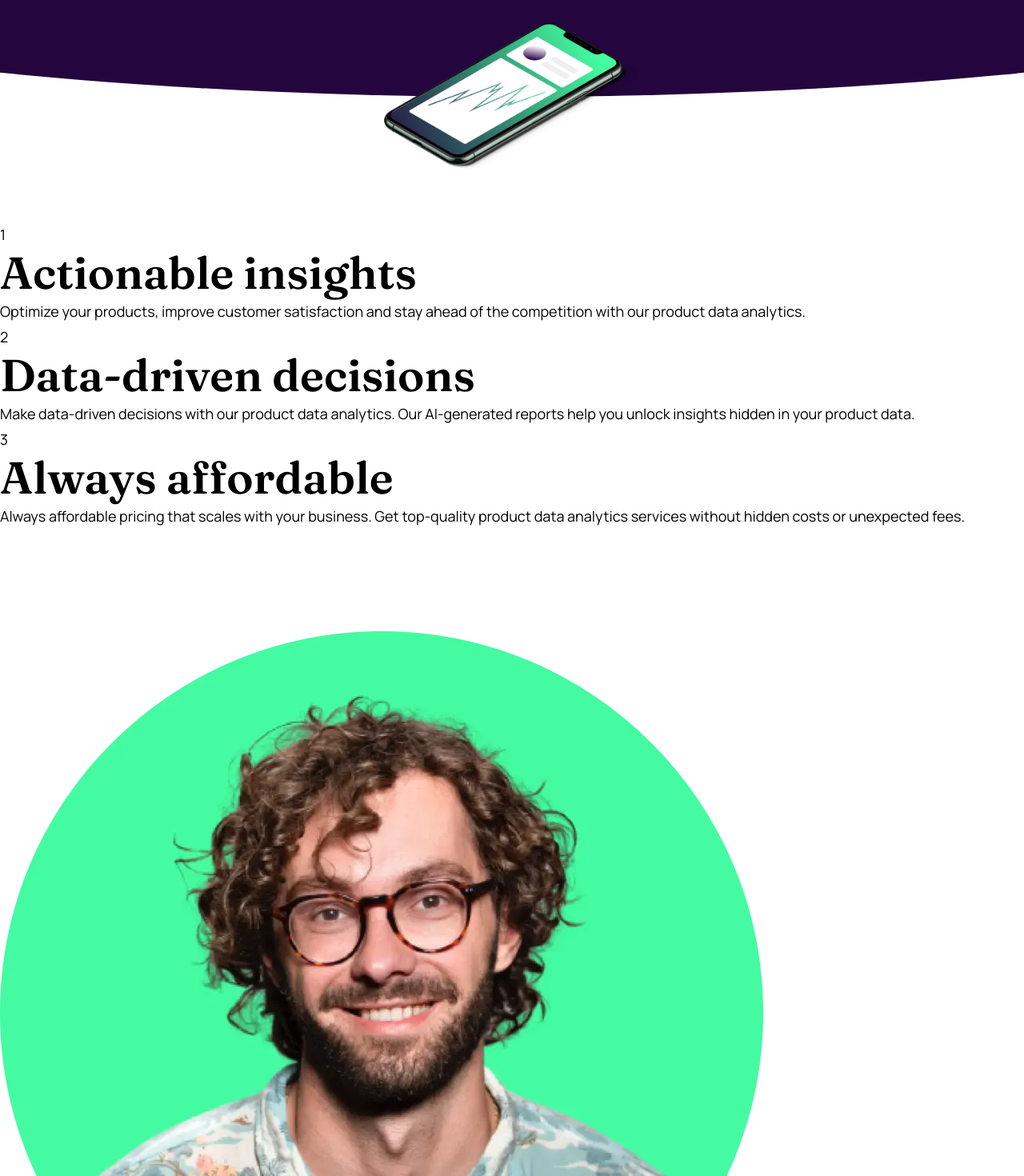
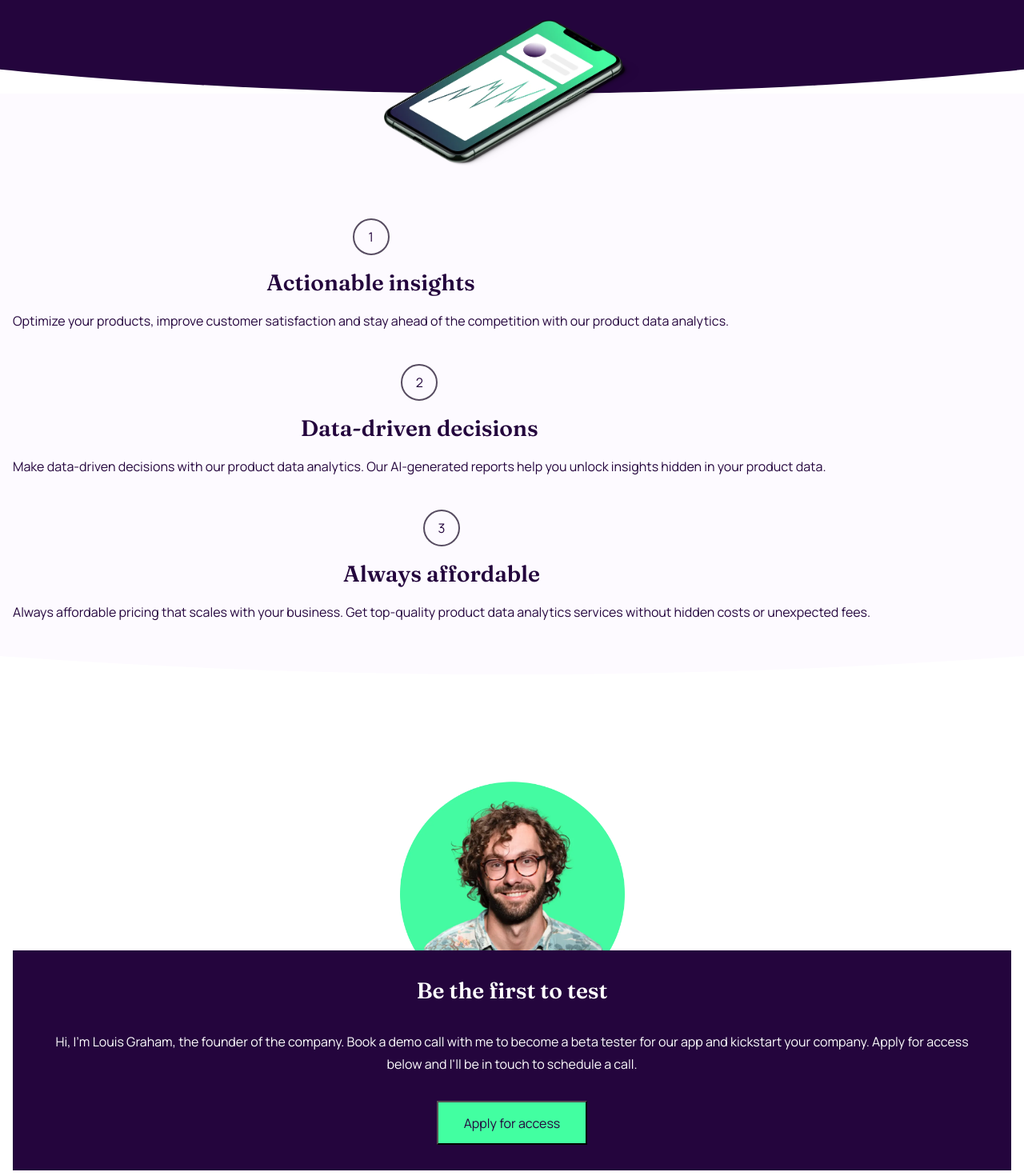
Before and after one commit to JayBrown92/workit-landing-page, a Next.js app: page / in a window 1280 px wide. Shown: the part 340-1810 px from the top of the page at 80% size. Built offline with nearby package versions, Linux system fonts and the light colour scheme.

Commit message:
features and about section complete

```diff
--- a/src/pages/index.tsx
+++ b/src/pages/index.tsx
@@ -50,47 +50,52 @@ export default function Home() {
         className="hero-image"
       />
       <section id="features-section" className="features">
-        <div>
-          <p>1</p>
+        <div className="container">
+          <div className="content">
+            <span>1</span>
             <h2>Actionable insights</h2>{" "}
             <p>
-            Optimize your products, improve customer satisfaction and stay ahead
-            of the competition with our product data analytics.
+              Optimize your products, improve customer satisfaction and stay
+              ahead of the competition with our product data analytics.
             </p>
           </div>
-        <div>
-          <p>2</p> <h2>Data-driven decisions</h2>{" "}
+          <div className="content">
+            <span>2</span> <h2>Data-driven decisions</h2>{" "}
             <p>
               {" "}
               Make data-driven decisions with our product data analytics. Our
-            AI-generated reports help you unlock insights hidden in your product
-            data.{" "}
+              AI-generated reports help you unlock insights hidden in your
+              product data.{" "}
             </p>
           </div>
-        <div>
-          <p>3</p>
+          <div className="content">
+            <span>3</span>
             <h2>Always affordable</h2>
             <p>
               Always affordable pricing that scales with your business. Get
-            top-quality product data analytics services without hidden costs or
-            unexpected fees.
+              top-quality product data analytics services without hidden costs
+              or unexpected fees.
             </p>
           </div>
+        </div>
       </section>
-      <section id="about-section">
+      <section id="about-section" className="about">
+        <div className="container">
           <Image
             src={FounderImage}
+            width={281}
             alt="An image of WorkIt founder, Louis Graham"
           />{" "}
-        <div>
+          <div className="content">
             <h2>Be the first to test</h2>
             <p>
               Hi, I&apos;m Louis Graham, the founder of the company. Book a demo
-            call with me to become a beta tester for our app and kickstart your
-            company. Apply for access below and I&apos;ll be in touch to
+              call with me to become a beta tester for our app and kickstart
+              your company. Apply for access below and I&apos;ll be in touch to
               schedule a call.
             </p>
-          <button>Apply for access</button>
+            <button className="btn-primary">Apply for access</button>
+          </div>
         </div>
       </section>
       <footer>
--- a/src/styles/globals.css
+++ b/src/styles/globals.css
@@ -12,14 +12,14 @@
   --body-font-family: "Manrope", serif;
 
   --large-heading-font-size: 3.125rem;
-  --medium-heading-font-size: 3.5rem;
+  --medium-heading-font-size: 1.75rem;
   --small-heading-font-size: 2rem;
-  --body-font-size: 1.125rem;
+  --body-font-size: 1rem;
 
   --large-heading-line-spacing: 3.125rem;
-  --medium-heading-line-spacing: 4rem;
+  --medium-heading-line-spacing: 2.25rem;
   --small-heading-line-spacing: 2.5rem;
-  --body-line-spacing: 2rem;
+  --body-line-spacing: 1.75rem;
 
   /* UI params */
 
@@ -169,12 +169,9 @@ footer .footer-icons {
   padding-bottom: calc(var(--mob-section-spacing-y) + 92px);
 }
 
-.features {
-  padding-top: calc(var(--mob-section-spacing-y) + 92px);
-}
-
 .container {
   padding: 0 var(--mob-container-spacing-x);
+  position: relative;
 }
 
 .content {
@@ -222,4 +219,46 @@ h1:has(.underline) > span:after {
 
 .features {
   padding-top: calc(var(--mob-section-spacing-y) + 92px);
+  background-color: var(--ghost-white);
+  clip-path: ellipse(200% 100% at 50% 0);
 }
+
+.features .container {
+  display: flex;
+  flex-wrap: wrap;
+  gap: 2.5rem;
+  color: var(--dark-purple);
+}
+
+.features .content {
+  gap: 1rem;
+}
+
+.features span {
+  display: flex;
+  flex-direction: column;
+  justify-content: center;
+
+  width: 46px;
+  height: 46px;
+
+  border: 0.125rem solid var(--davys-grey);
+  border-radius: 50%;
+}
+
+.features h2 {
+  color: var(--dark-purple);
+}
+
+.about img {
+  position: relative;
+  margin: 0 auto;
+  transform: translateY(25%);
+  z-index: -1;
+}
+
+.about .content {
+  color: var(--white);
+  background-color: var(--dark-purple);
+  padding: 2rem;
+}
```
Lines whose indentation alone changed are shown as unchanged.
